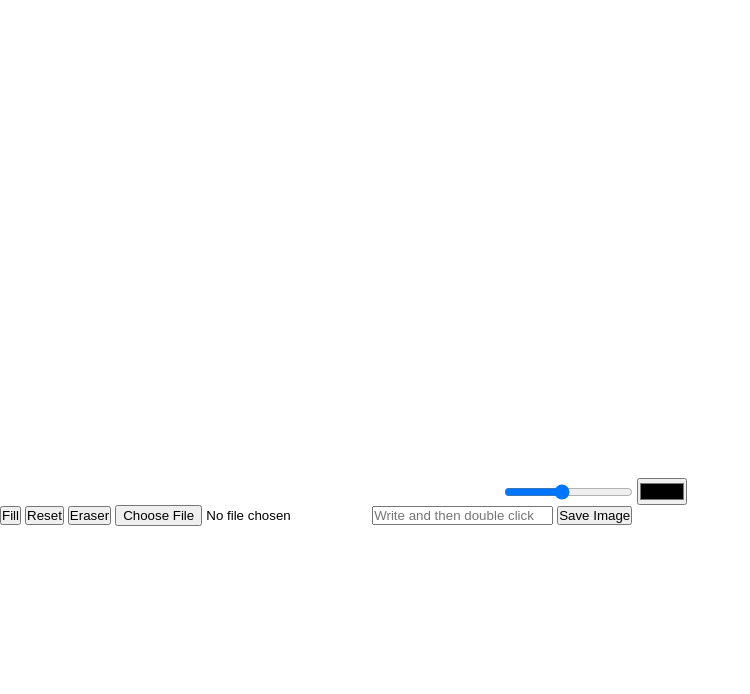
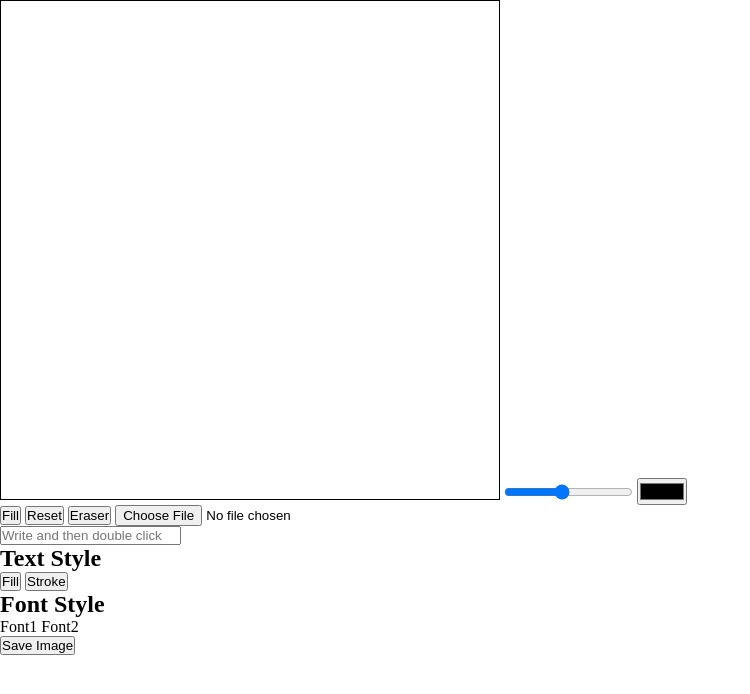
Before and after one commit to snoopchlo/meme-maker-2022, a website: page index.html in a window 1280 px wide. Shown: the whole page, without its empty margins (0-750 px from the left). Drawn offline with Linux system fonts and the light colour scheme.

Commit message:
added btns for text
added btns for text

```diff
--- a/app.js
+++ b/app.js
@@ -1,7 +1,13 @@
 "use strict";
+
+// TEXT
+const textInput = document.getElementById("text");
+const fillTextBtn = document.getElementById("fill-mode");
+const strokeTextBtn = document.getElementById("stroke-mode");
+
 const saveBtn = document.getElementById("save-btn");
 const fileInput = document.getElementById("image");
-const textInput = document.getElementById("text");
+
 const colorOptions = Array.from(
   document.getElementsByClassName("color-option")
 );
@@ -96,6 +102,15 @@ function onEraserClick() {
   modeBtn.innerText = "Fill";
 }
 
+function onSaveClick() {
+  const url = canvas.toDataURL();
+  const a = document.createElement("a");
+  a.href = url;
+  a.download = "myDrawing.png";
+  a.click();
+}
+
+// TEXT
 function onDoubleClick(e) {
   const text = textInput.value;
   if (text !== "") {
@@ -106,15 +121,11 @@ function onDoubleClick(e) {
     ctx.restore();
   }
 }
-function onSaveClick() {
-  const url = canvas.toDataURL();
-  const a = document.createElement("a");
-  a.href = url;
-  a.download = "myDrawing.png";
-  a.click();
+
+function fillTextStyle() {
+  console.log("clicked");
 }
-
-canvas.addEventListener("dblclick", onDoubleClick);
+console.dir(fillTextBtn);
 canvas.addEventListener("mousemove", onMove);
 canvas.addEventListener("mousedown", onMouseDown);
 canvas.addEventListener("mouseup", cancelPainting);
@@ -129,3 +140,7 @@ resetBtn.addEventListener("click", onResetClick);
 eraserBtn.addEventListener("click", onEraserClick);
 fileInput.addEventListener("change", onFileChange);
 saveBtn.addEventListener("click", onSaveClick);
+// TEXT
+
+canvas.addEventListener("dblclick", onDoubleClick);
+fillTextBtn.addEventListener("click", fillTextStyle);
--- a/index.html
+++ b/index.html
@@ -6,10 +6,10 @@
     <meta name="viewport" content="width=device-width, initial-scale=1.0" />
     <title>Meme Maker</title>
     <link href="dist/style.css" rel="stylesheet" />
-    <script defer src="app.js"></script>
+    <script defer src="./app.js"></script>
   </head>
   <body>
-    <canvas></canvas>
+    <canvas id="canvas"></canvas>
     <input id="line-width" type="range" min="1" max="10" value="5" step="0.5" />
     <input type="color" id="color" />
     <div>
@@ -78,7 +78,20 @@
     <button id="reset-btn">Reset</button>
     <button id="eraser-btn">Eraser</button>
     <input type="file" accept="image/*" id="image" />
-    <input type="text" placeholder="Write and then double click" id="text" />
+    <section id="text-container">
+      <input type="text" placeholder="Write and then double click" id="text" />
+      <div class="text-style">
+        <h2>Text Style</h2>
+        <button id="fill-mode">Fill</button>
+        <button id="stroke-mode">Stroke</button>
+      </div>
+      <div class="text-font">
+        <h2>Font Style</h2>
+        <span>Font1</span>
+        <span>Font2</span>
+      </div>
+    </section>
+
     <button id="save-btn">Save Image</button>
   </body>
 </html>
--- /dev/null
+++ b/scss/_canvas.scss
@@ -0,0 +1,5 @@
+#canvas {
+  width: 500px;
+  height: 500px;
+  border: black solid 1px;
+}
--- a/scss/style.scss
+++ b/scss/style.scss
@@ -1,3 +1,7 @@
+@import "./mixins.scss";
+@import "./variables.scss";
+
+@import "./canvas.scss";
 // -----how to use mixins -> @include name()
 
 // a:nth-child(odd) {
```
Also changed, not shown: dist/style.css, 1 other file.
